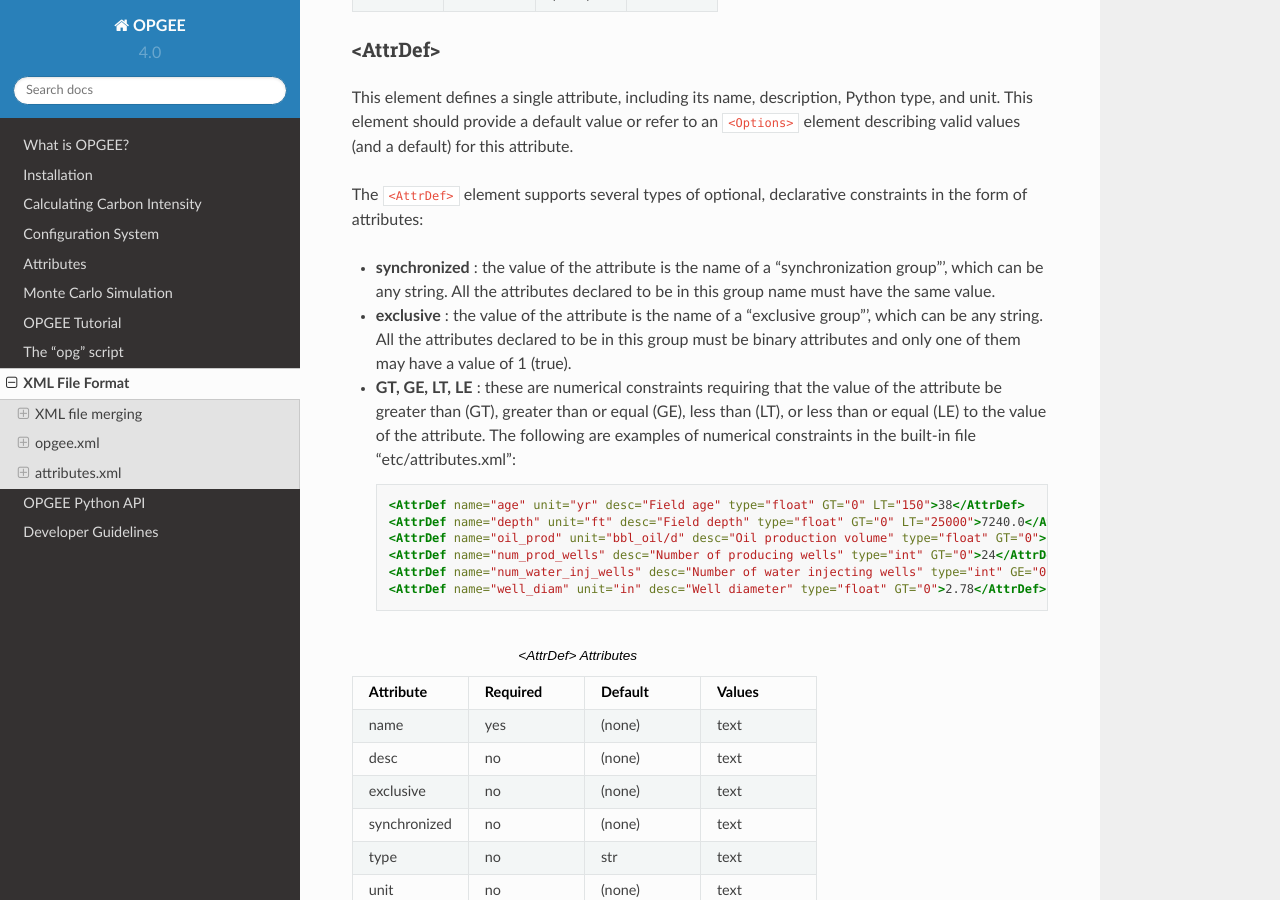
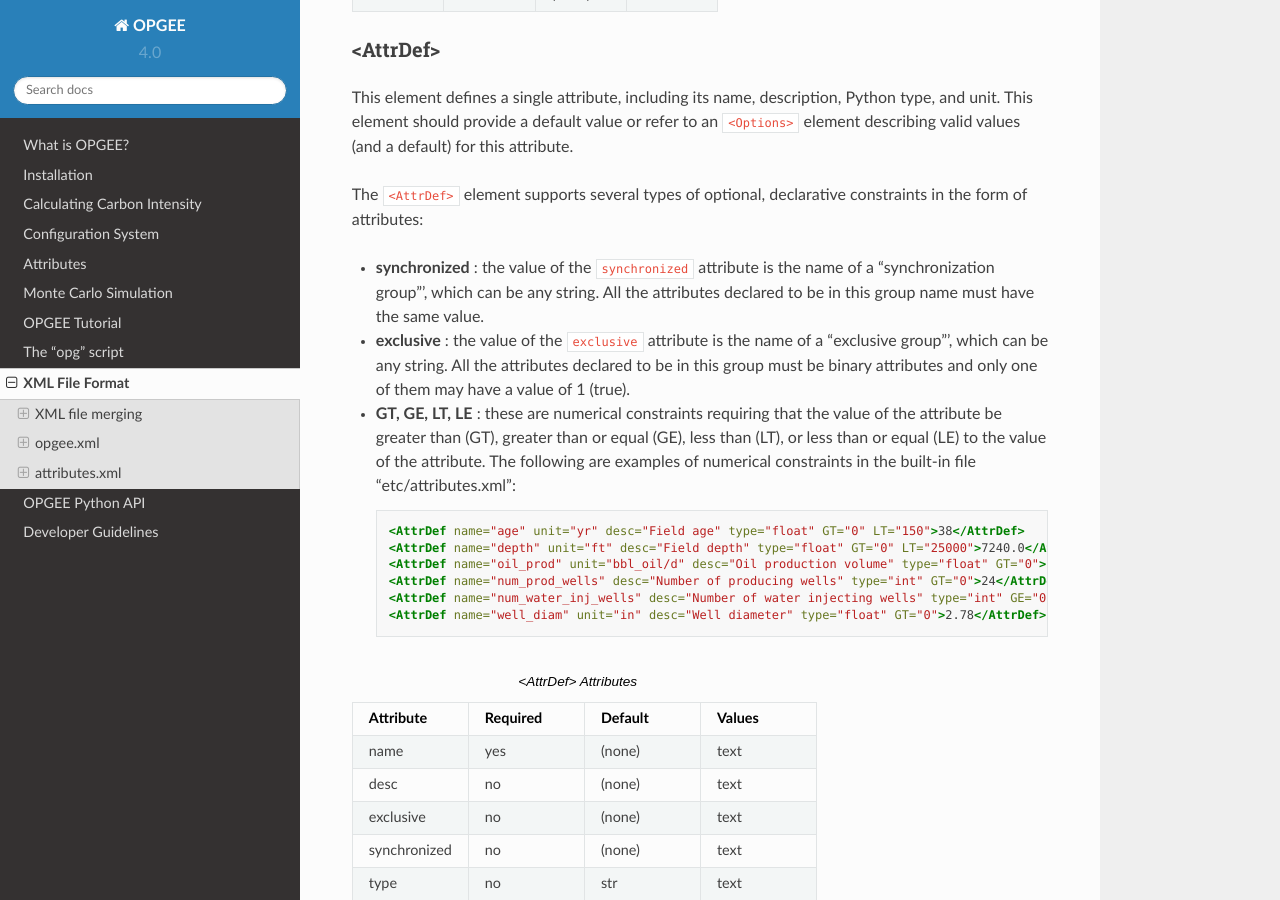
Before and after one commit to msmasnadi/OPGEEv4, a Sphinx documentation site: the page built from docs/source/opgee-xml.rst, in a window 1280 px wide and 900 px high, scrolled down 6240 px. Built offline with Sphinx 7.4.7 and the Read the Docs theme 2.0.0, drawn with Linux system fonts in a browser that asks for light colours.

Commit message:
Clarified documentation of "synchronized" and "exclusive" attributes.

```diff
--- a/docs/source/opgee-xml.rst
+++ b/docs/source/opgee-xml.rst
@@ -421,11 +421,11 @@ for this attribute.
 The ``<AttrDef>`` element supports several types of optional, declarative constraints
 in the form of attributes:
 
-* **synchronized** : the value of the attribute is the name of a "synchronization group"',
-  which can be any string. All the attributes declared to be in this group name must have
-  the same value.
+* **synchronized** : the value of the ``synchronized`` attribute is the name of
+  a "synchronization group"', which can be any string. All the attributes declared to be
+  in this group name must have the same value.
 
-* **exclusive** : the value of the attribute is the name of a "exclusive group"',
+* **exclusive** : the value of the ``exclusive`` attribute is the name of a "exclusive group"',
   which can be any string. All the attributes declared to be in this group must be
   binary attributes and only one of them may have a value of 1 (true).
 
```
